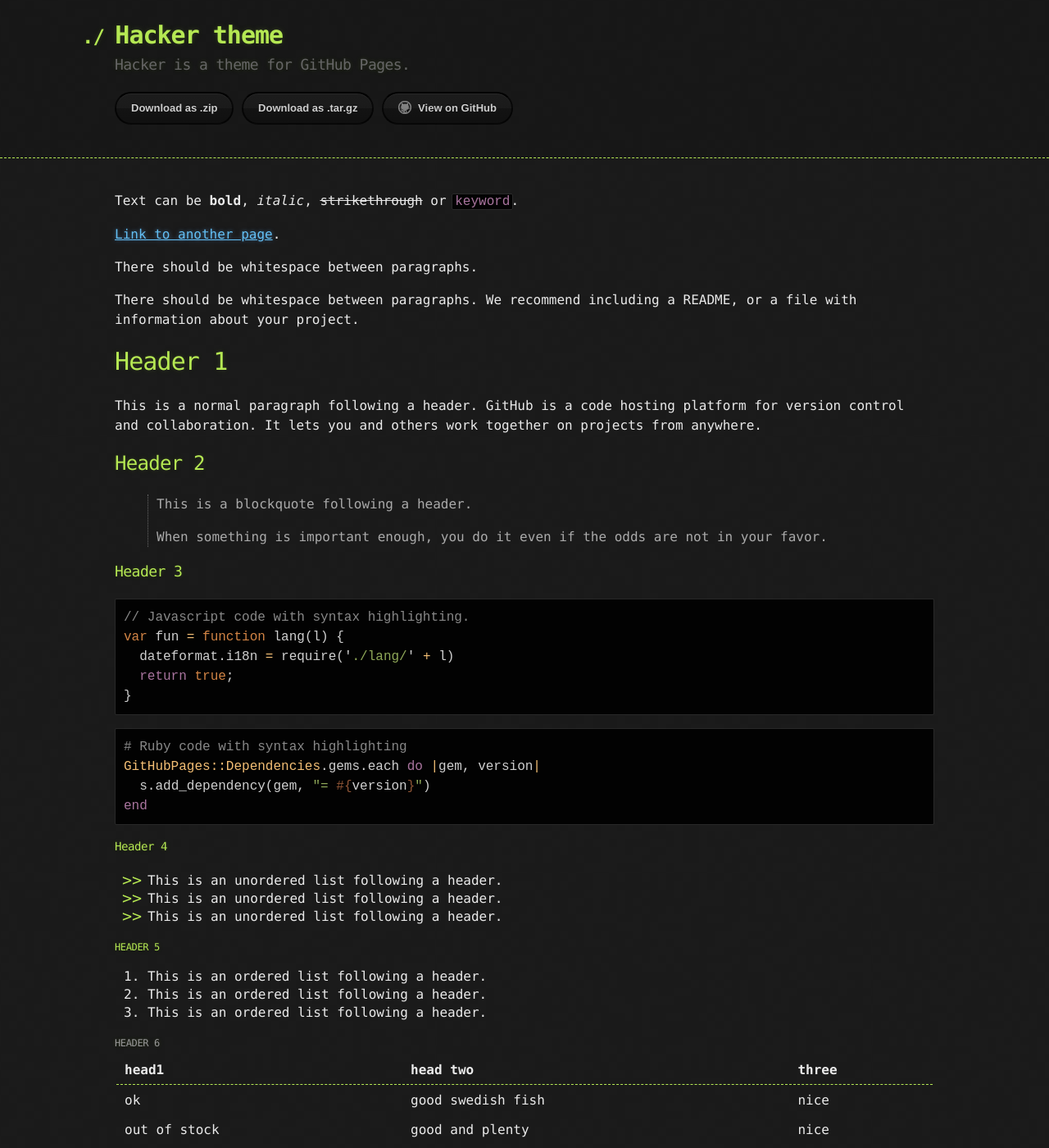
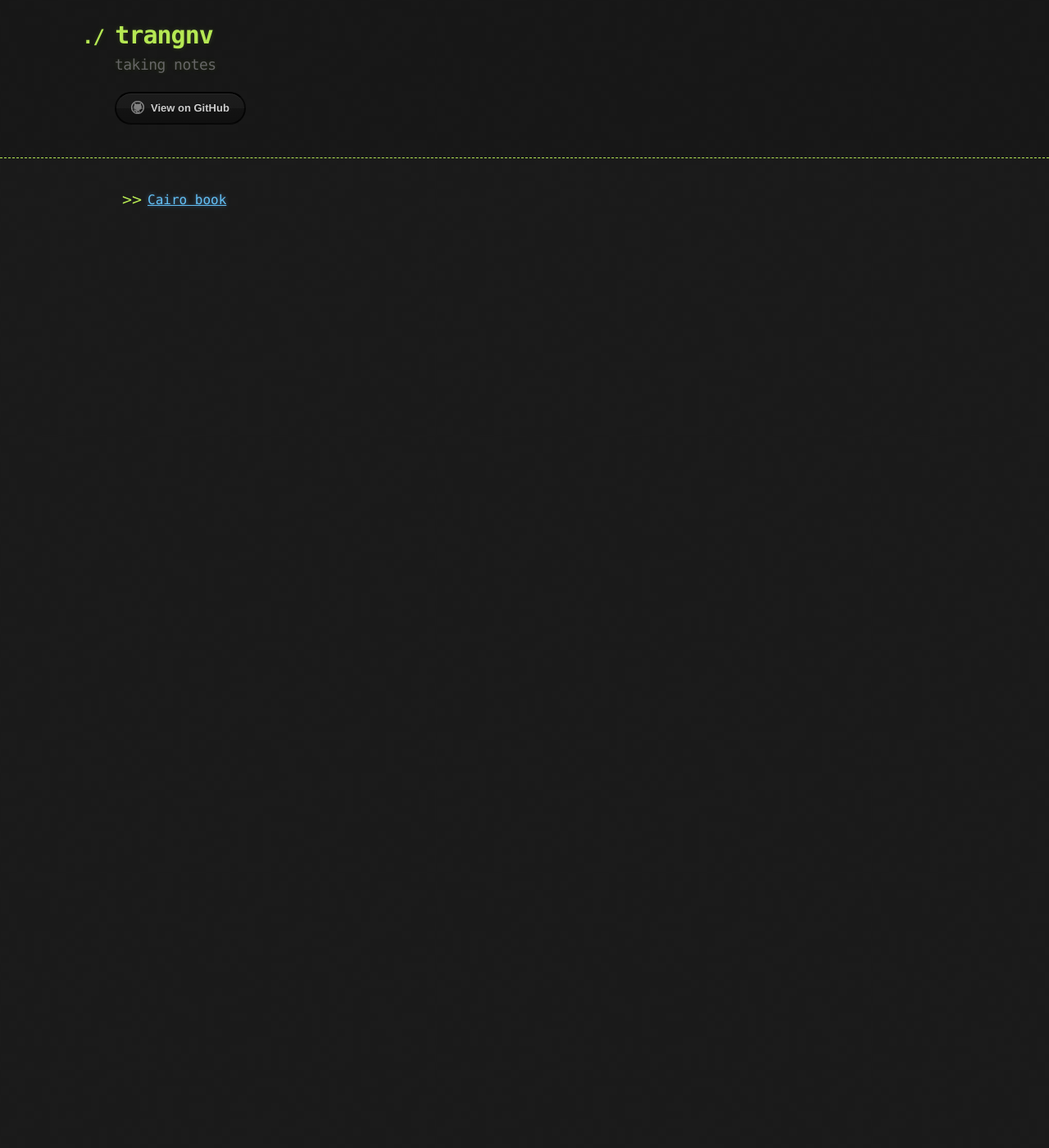
Before and after one commit to trangnv/trangnv.github.io, a Jekyll site: the page built from index.md, in a window 1280 px wide and 1400 px high. Shown: the whole window at 82% size. Built offline with Jekyll 4.4.1, drawn with Linux system fonts in a browser that asks for light colours; some of the changed text lies outside the part shown.

Commit message:
first edit

````diff
--- a/_config.yml
+++ b/_config.yml
@@ -1,5 +1,5 @@
-title: Hacker theme
-description: Hacker is a theme for GitHub Pages.
-show_downloads: true
+title: trangnv
+description: taking notes
+show_downloads: false
 google_analytics:
 theme: jekyll-theme-hacker
--- a/index.md
+++ b/index.md
@@ -2,122 +2,4 @@
 layout: default
 ---
 
-Text can be **bold**, _italic_, ~~strikethrough~~ or `keyword`.
-
-[Link to another page](./another-page.html).
-
-There should be whitespace between paragraphs.
-
-There should be whitespace between paragraphs. We recommend including a README, or a file with information about your project.
-
-# Header 1
-
-This is a normal paragraph following a header. GitHub is a code hosting platform for version control and collaboration. It lets you and others work together on projects from anywhere.
-
-## Header 2
-
-> This is a blockquote following a header.
->
-> When something is important enough, you do it even if the odds are not in your favor.
-
-### Header 3
-
-```js
-// Javascript code with syntax highlighting.
-var fun = function lang(l) {
-  dateformat.i18n = require('./lang/' + l)
-  return true;
-}
-```
-
-```ruby
-# Ruby code with syntax highlighting
-GitHubPages::Dependencies.gems.each do |gem, version|
-  s.add_dependency(gem, "= #{version}")
-end
-```
-
-#### Header 4
-
-*   This is an unordered list following a header.
-*   This is an unordered list following a header.
-*   This is an unordered list following a header.
-
-##### Header 5
-
-1.  This is an ordered list following a header.
-2.  This is an ordered list following a header.
-3.  This is an ordered list following a header.
-
-###### Header 6
-
-| head1        | head two          | three |
-|:-------------|:------------------|:------|
-| ok           | good swedish fish | nice  |
-| out of stock | good and plenty   | nice  |
-| ok           | good `oreos`      | hmm   |
-| ok           | good `zoute` drop | yumm  |
-
-### There's a horizontal rule below this.
-
-* * *
-
-### Here is an unordered list:
-
-*   Item foo
-*   Item bar
-*   Item baz
-*   Item zip
-
-### And an ordered list:
-
-1.  Item one
-1.  Item two
-1.  Item three
-1.  Item four
-
-### And a nested list:
-
-- level 1 item
-  - level 2 item
-  - level 2 item
-    - level 3 item
-    - level 3 item
-- level 1 item
-  - level 2 item
-  - level 2 item
-  - level 2 item
-- level 1 item
-  - level 2 item
-  - level 2 item
-- level 1 item
-
-### Small image
-
-![Octocat](https://github.githubassets.com/images/icons/emoji/octocat.png)
-
-### Large image
-
-![Branching](https://guides.github.com/activities/hello-world/branching.png)
-
-
-### Definition lists can be used with HTML syntax.
-
-<dl>
-<dt>Name</dt>
-<dd>Godzilla</dd>
-<dt>Born</dt>
-<dd>1952</dd>
-<dt>Birthplace</dt>
-<dd>Japan</dd>
-<dt>Color</dt>
-<dd>Green</dd>
-</dl>
-
-```
-Long, single-line code blocks should not wrap. They should horizontally scroll if they are too long. This line should be long enough to demonstrate this.
-```
-
-```
-The final element.
-```
+- [Cairo book](https://trangnv.github.io/cairo-book)
````
Also changed, not shown: README.md.
